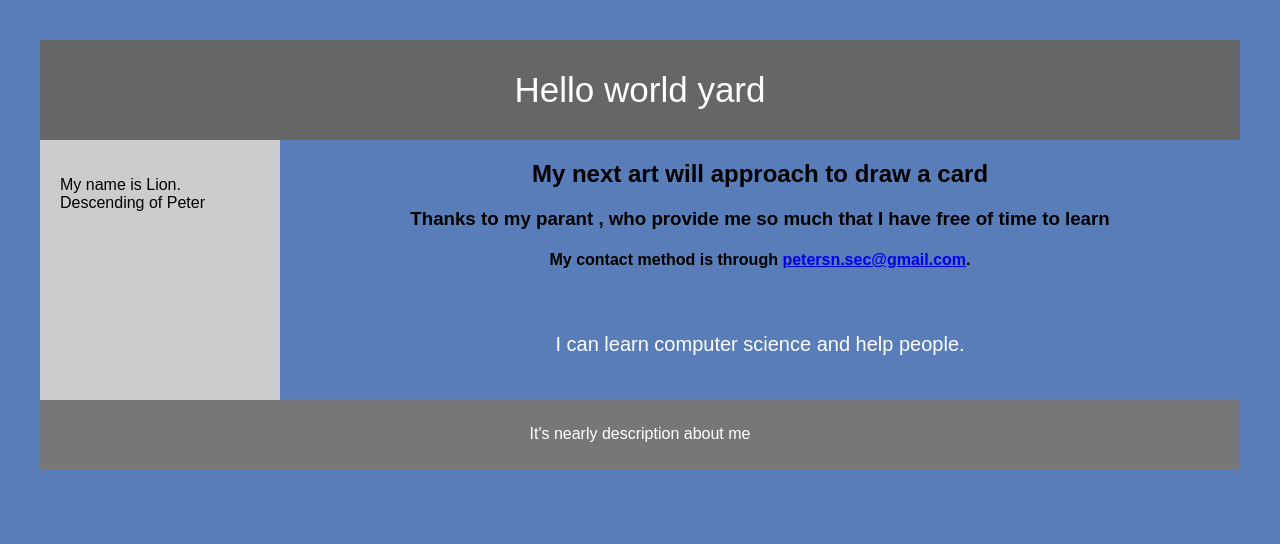
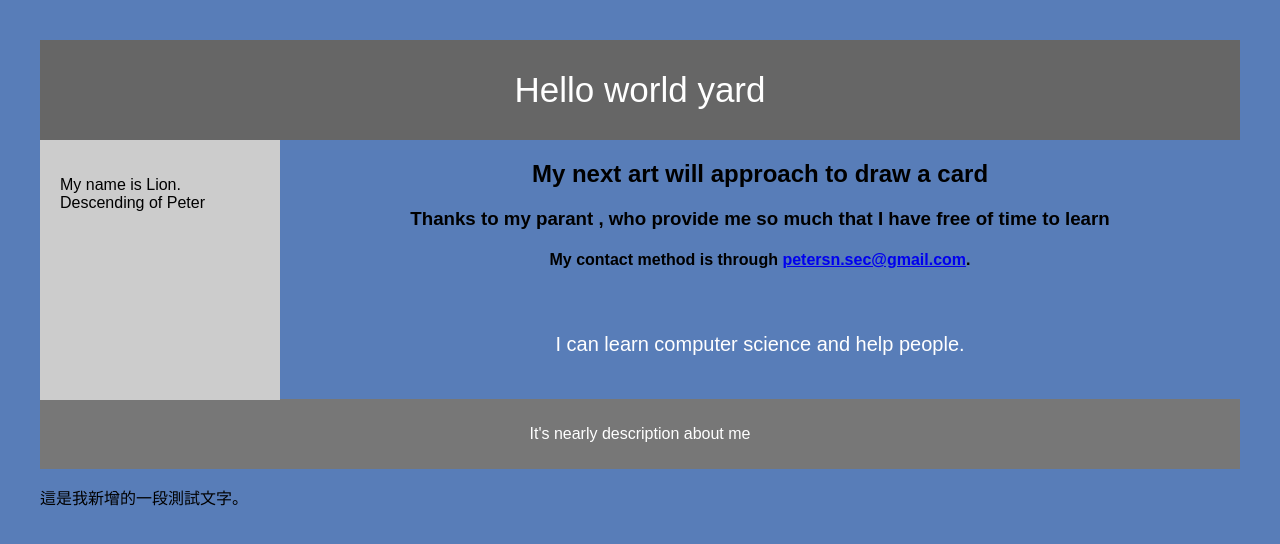
Before and after one commit to WenLiongGjiong/dashboard-site, a plain HTML site: page about.html in a window 1280 px wide. Drawn offline with Linux system fonts and the light colour scheme.

Commit message:
測試修改 about.html，加上一段說明文字

```diff
--- a/about.html
+++ b/about.html
@@ -102,6 +102,6 @@
   <footer>
     <p>It's nearly description about me<p>
   </footer>
-
+<p>這是我新增的一段測試文字。</p>
 </body>
 </html>
```
